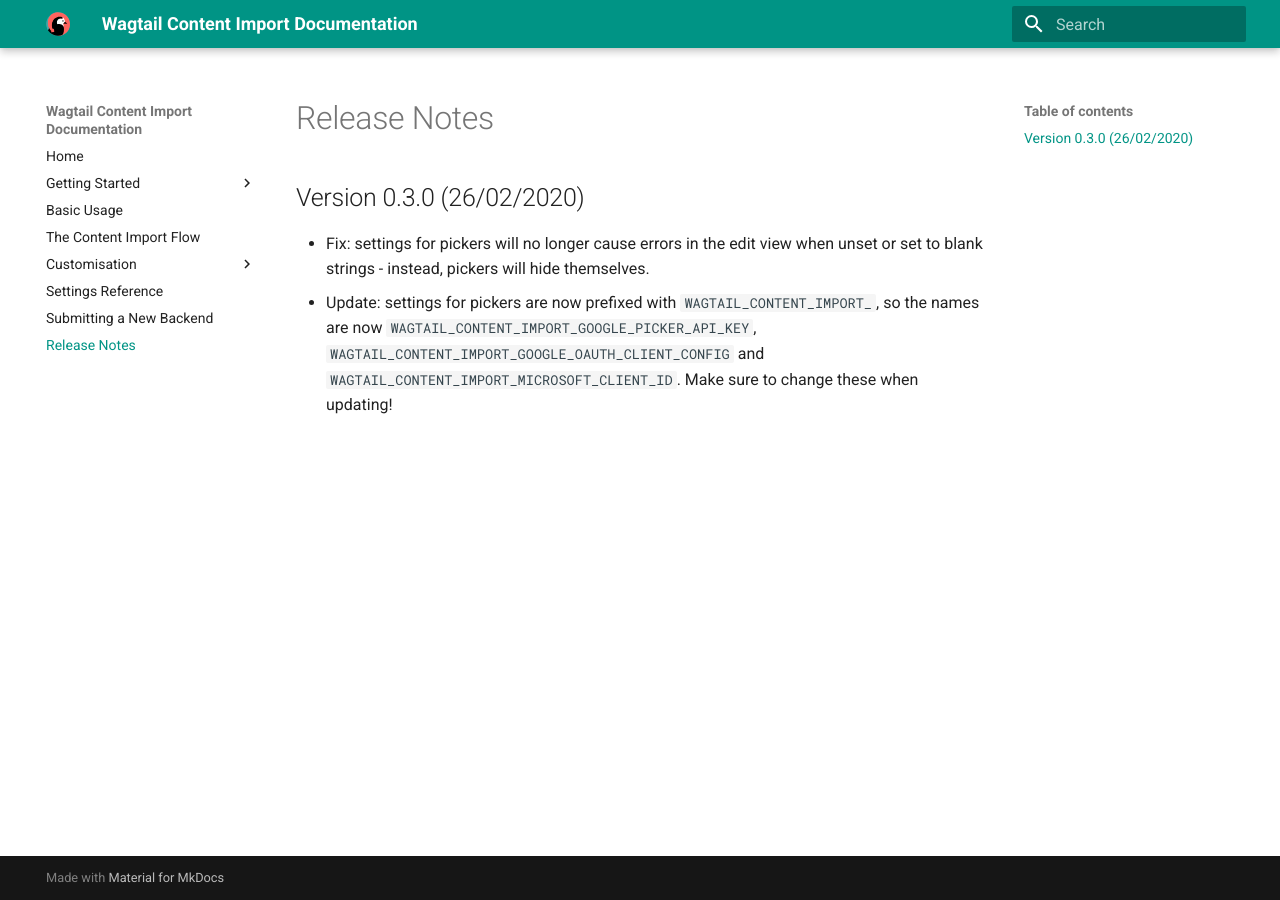
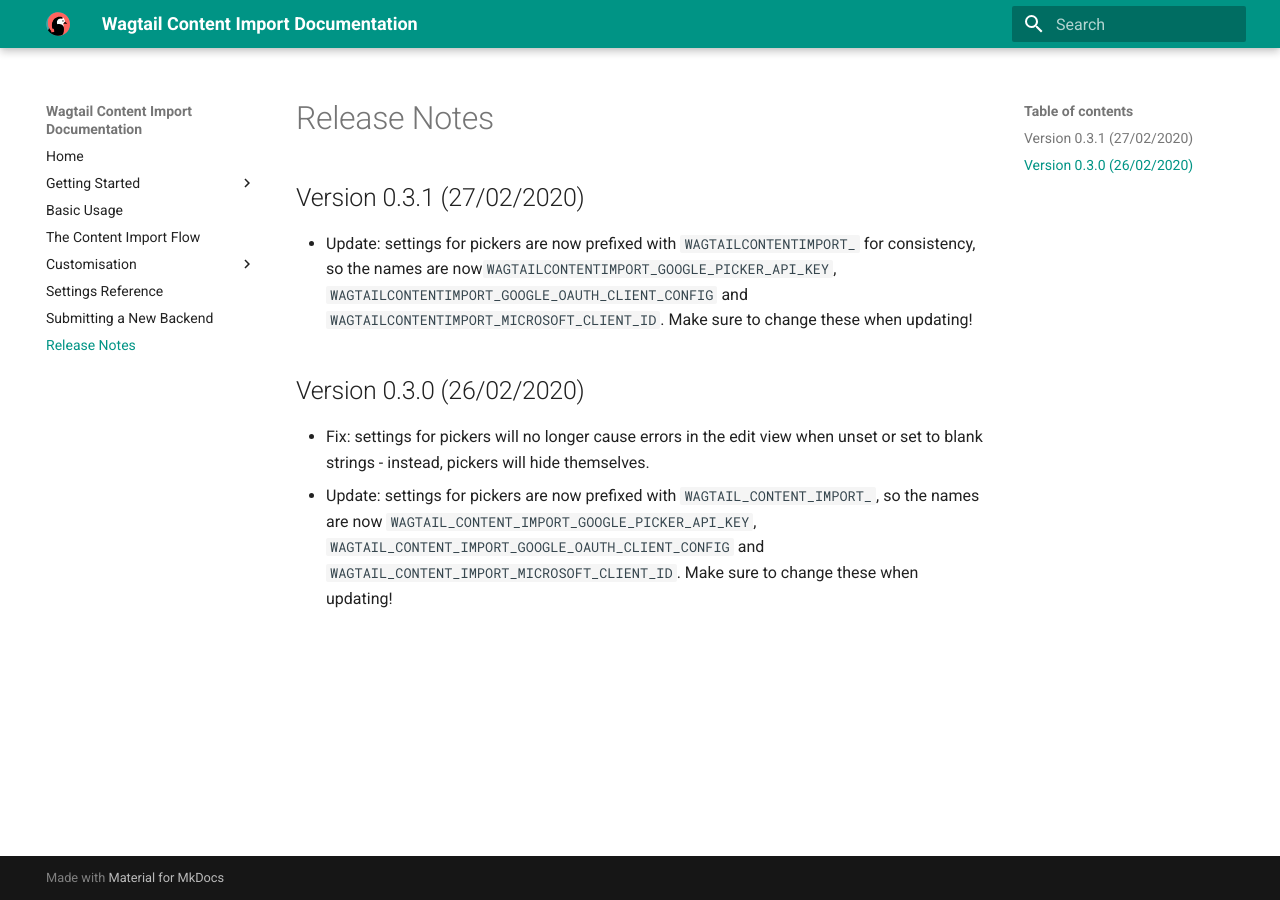
Before and after one commit to torchbox/wagtail-content-import, an MkDocs documentation site: the page built from docs/release_notes.md, in a window 1280 px wide. Built offline with MkDocs 1.6.1 and Material for MkDocs 9.7.7, drawn with Linux system fonts in a browser that asks for light colours.

Commit message:
Standardise settings prefix as  and release 0.3.1

```diff
--- a/docs/release_notes.md
+++ b/docs/release_notes.md
@@ -1,4 +1,9 @@
 # Release Notes
+
+## Version 0.3.1 (27/02/2020)
+
+- Update: settings for pickers are now prefixed with `WAGTAILCONTENTIMPORT_` for consistency, so the names are
+  now`WAGTAILCONTENTIMPORT_GOOGLE_PICKER_API_KEY`, `WAGTAILCONTENTIMPORT_GOOGLE_OAUTH_CLIENT_CONFIG` and `WAGTAILCONTENTIMPORT_MICROSOFT_CLIENT_ID`. Make sure to change these when updating!
 
 ## Version 0.3.0 (26/02/2020)
 
--- a/setup.py
+++ b/setup.py
@@ -20,7 +20,7 @@
 
 setup(
     name='wagtail_content_import',
-    version="0.2.4",
+    version="0.3.1",
     description='A module for Wagtail that provides functionality for importing page content from third-party sources.',
     author='Samir Shah, Jacob Topp-Mugglestone, Karl Hobley, Matthew Westcott',
     author_email='jacobtm@torchbox.com',
```
Also changed, not shown: docs/google_docs_setup.md (+2 -2 lines), docs/microsoft_setup.md (+1 -1 lines), 2 other files.
